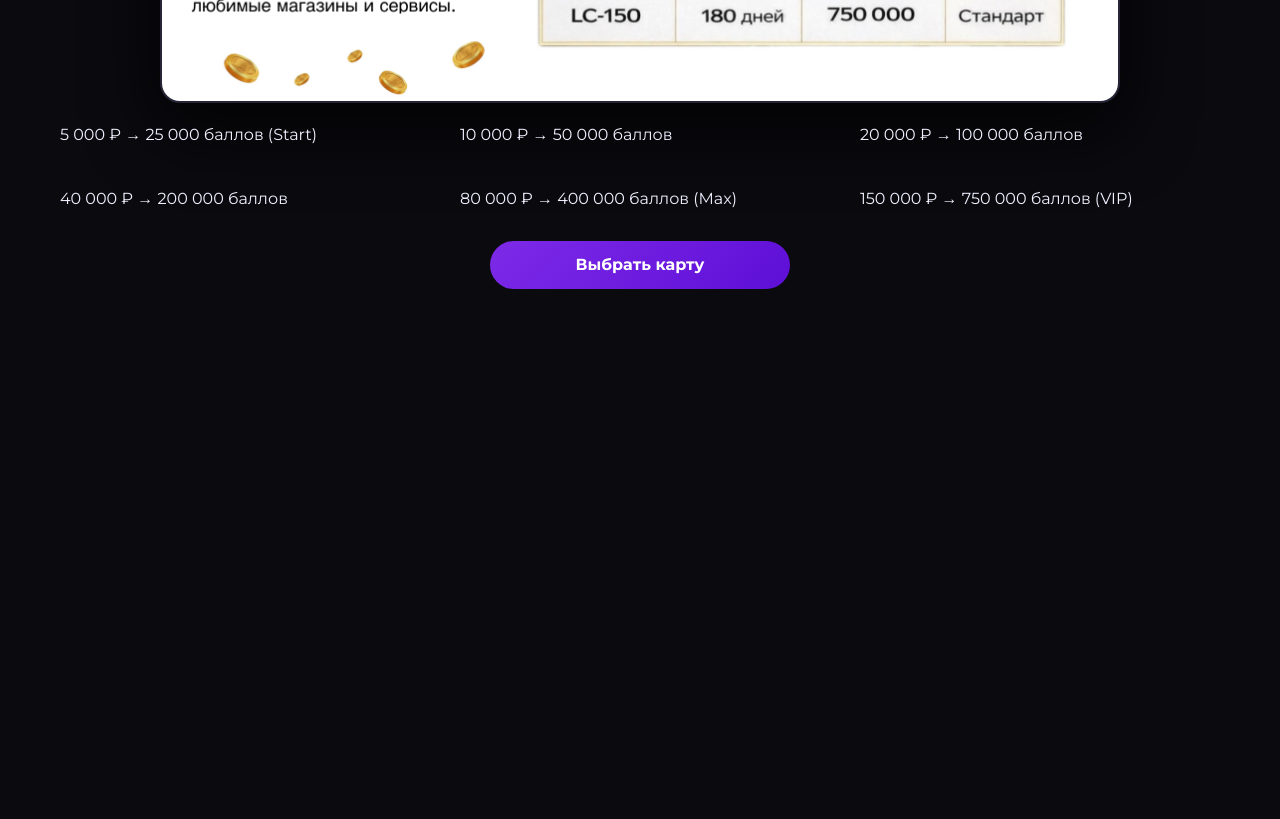
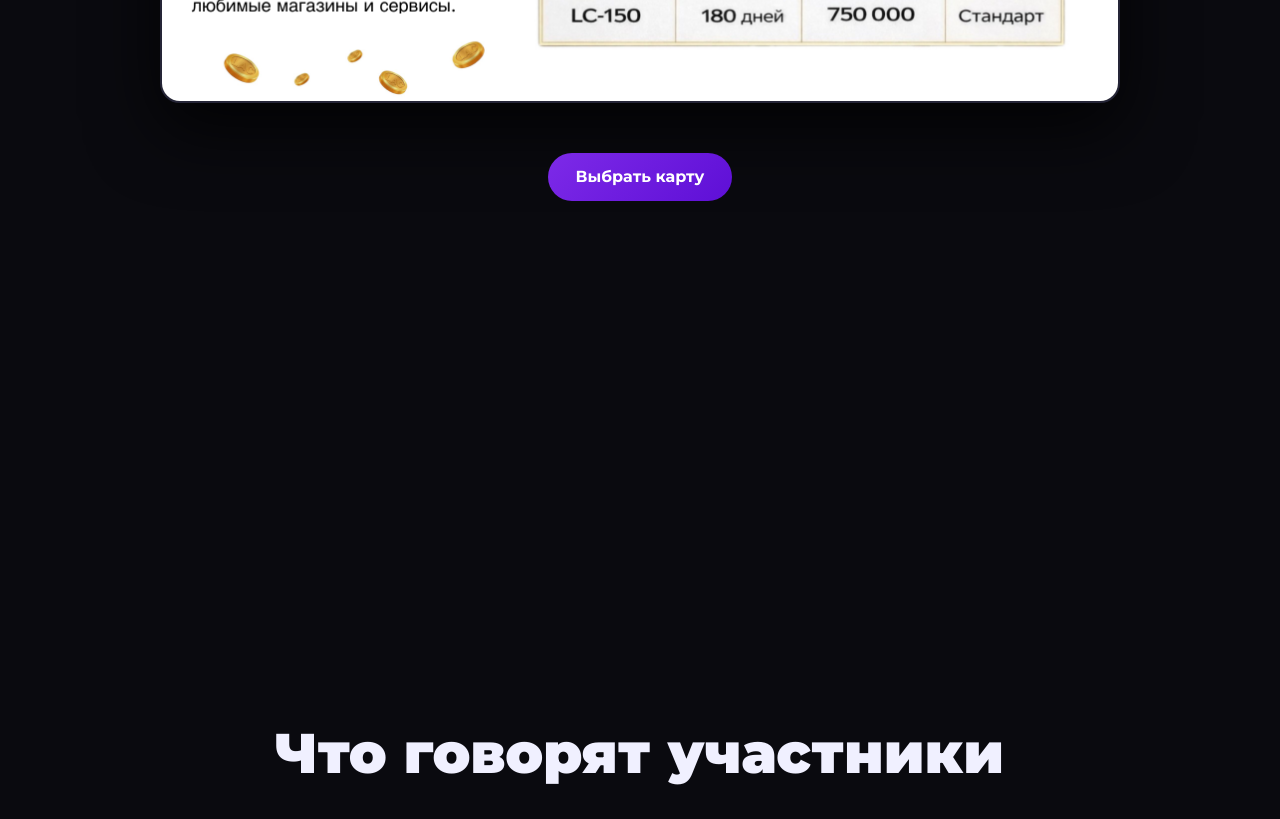
Before and after one commit to OXANA38/live-cashback, a plain HTML site: page index.html in a window 1280 px wide. Shown: the part 5540-6359 px from the top of the page. Drawn offline with Linux system fonts and the light colour scheme.

Commit message:
Update index.html

```diff
--- a/index.html
+++ b/index.html
@@ -62,13 +62,6 @@
       <img src="img/page-11.jpeg" alt="Тарифы">
       <img src="img/page-12.jpeg" alt="Тарифы">
       <div class="tariff-list">
-        <div>5 000 ₽ → 25 000 баллов (Start)</div>
-        <div>10 000 ₽ → 50 000 баллов</div>
-        <div>20 000 ₽ → 100 000 баллов</div>
-        <div>40 000 ₽ → 200 000 баллов</div>
-        <div>80 000 ₽ → 400 000 баллов (Max)</div>
-        <div>150 000 ₽ → 750 000 баллов (VIP)</div>
-      </div>
       <a href="https://t.me/LiveCashBack_bot" class="btn-primary center" target="_blank">Выбрать карту</a>
     </div>
   </section>
```
